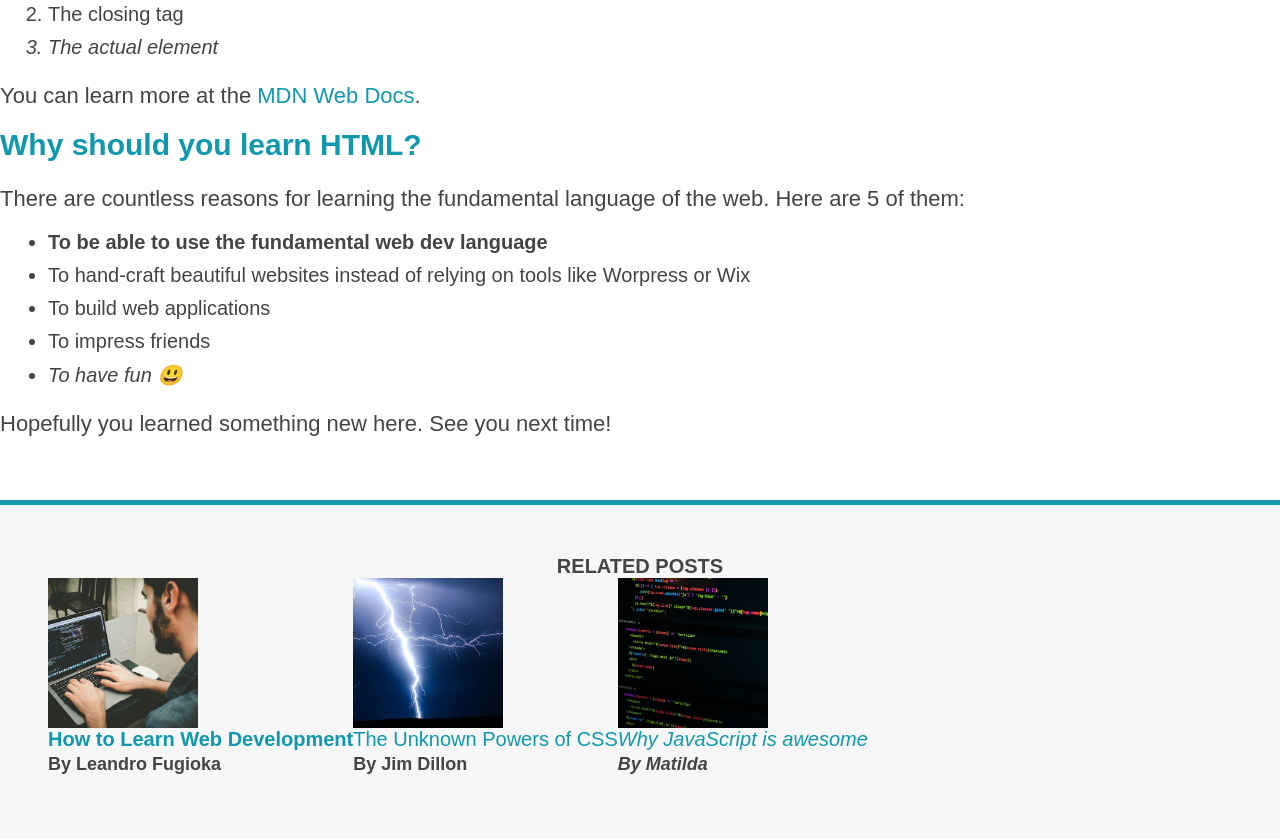
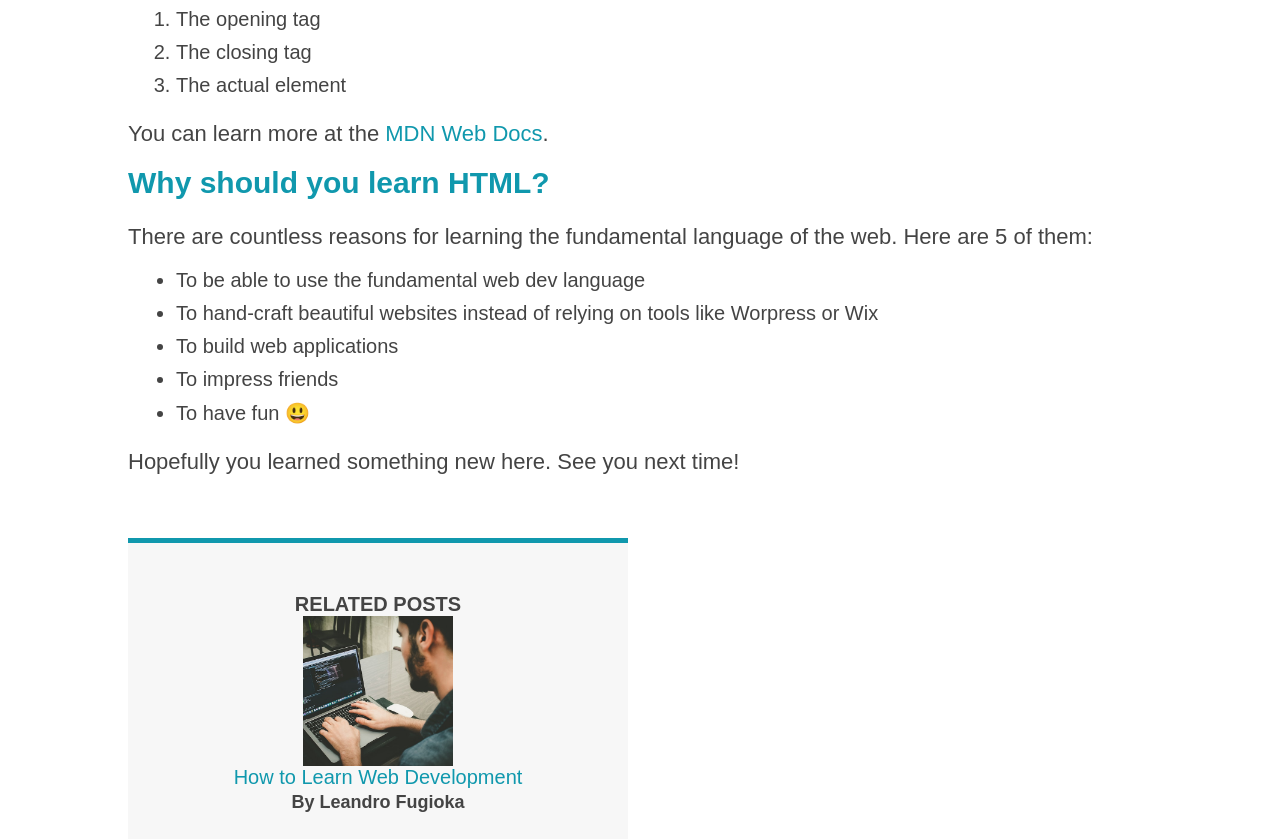
Before and after one commit to leofugioka/html_css_section_4, a plain HTML site: page index.html in a window 1280 px wide. Shown: the part 1280-2119 px from the top of the page. Drawn offline with Linux system fonts and the light colour scheme.

Commit message:
Centered content

```diff
--- a/css/styles.css
+++ b/css/styles.css
@@ -17,6 +17,11 @@ body {
   color: #444444;
 }
 
+.container {
+  width: 80%;
+  margin: 0 auto;
+}
+
 .main-header {
   background-color: #f7f7f7;
   /* padding: 20px;
@@ -24,6 +29,7 @@ body {
   padding-left: 40px; */
   padding: 20px 40px;
   margin-bottom: 60px;
+  height: 80px;
 }
 
 .post-header {
@@ -35,6 +41,7 @@ aside {
   border-top: 5px solid #1098ad;
   border-bottom: 5px solid #1098ad;
   padding: 50px 0;
+  width: 500px;
 }
 
 h1,
@@ -89,12 +96,15 @@ li {
 
 .related-posts {
   display: flex;
-  flex-direction: row;
+  align-self: center;
+  flex-direction: column;
+  margin: 0;
 }
 
 .related-list {
   display: flex;
   flex-direction: column;
+  text-align: center;
   list-style-type: none;
 }
 
@@ -104,6 +114,7 @@ li {
 }
 
 .related-image {
+  align-self: center;
   width: 150px;
   height: 150px;
 }
@@ -112,12 +123,9 @@ li {
   font-size: 16px;
 }
 
-li:first-child {
-  font-weight: bold;
-}
-
-li:last-child {
-  font-style: italic;
+.post-image {
+  width: 100%;
+  height: auto;
 }
 
 a:link {
--- a/index.html
+++ b/index.html
@@ -21,6 +21,7 @@
       </nav>
     </header>
 
+    <div class="container">
       <article>
         <header class="post-header">
           <h2>The Basic Language of the Web: HTML</h2>
@@ -28,7 +29,7 @@
           <img src="img/laura-jones.jpg" alt="Heedshot of Laura Jones" />
           <p class="author">Posted by <strong>Laura Jones</strong> on Monday, June 21st 2027</p>
           <!-- Main blog post image -->
-        <img src="img/post-img.jpg" alt="HTML code on a screen" />
+          <img class="post-image" src="img/post-img.jpg" alt="HTML code on a screen" />
         </header>
 
         <p>All modern websites and web applications are built using three <em>fundamental</em> technologies: HTML, CSS and JavaScript. These are the languages of the web.</p>
@@ -40,8 +41,8 @@
           structure and describe the content of a webpage (not a programming language).
         </p>
         <p>
-        HTML consists of elements that describe different types of content: paragraphs, links, headings, images, video, etc. Web browsers understand HTML and render HTML code
-        as websites.
+          HTML consists of elements that describe different types of content: paragraphs, links, headings, images, video, etc. Web browsers understand HTML and render HTML
+          code as websites.
         </p>
         <p>In HTML, each element is made up of 3 parts:</p>
         <ol>
@@ -84,5 +85,6 @@
       <footer>
         <p id="copyright" class="copyright text">Copyright &copy; 2027 The Code Magazine</p>
       </footer>
+    </div>
   </body>
 </html>
```
Lines whose indentation alone changed are shown as unchanged.
